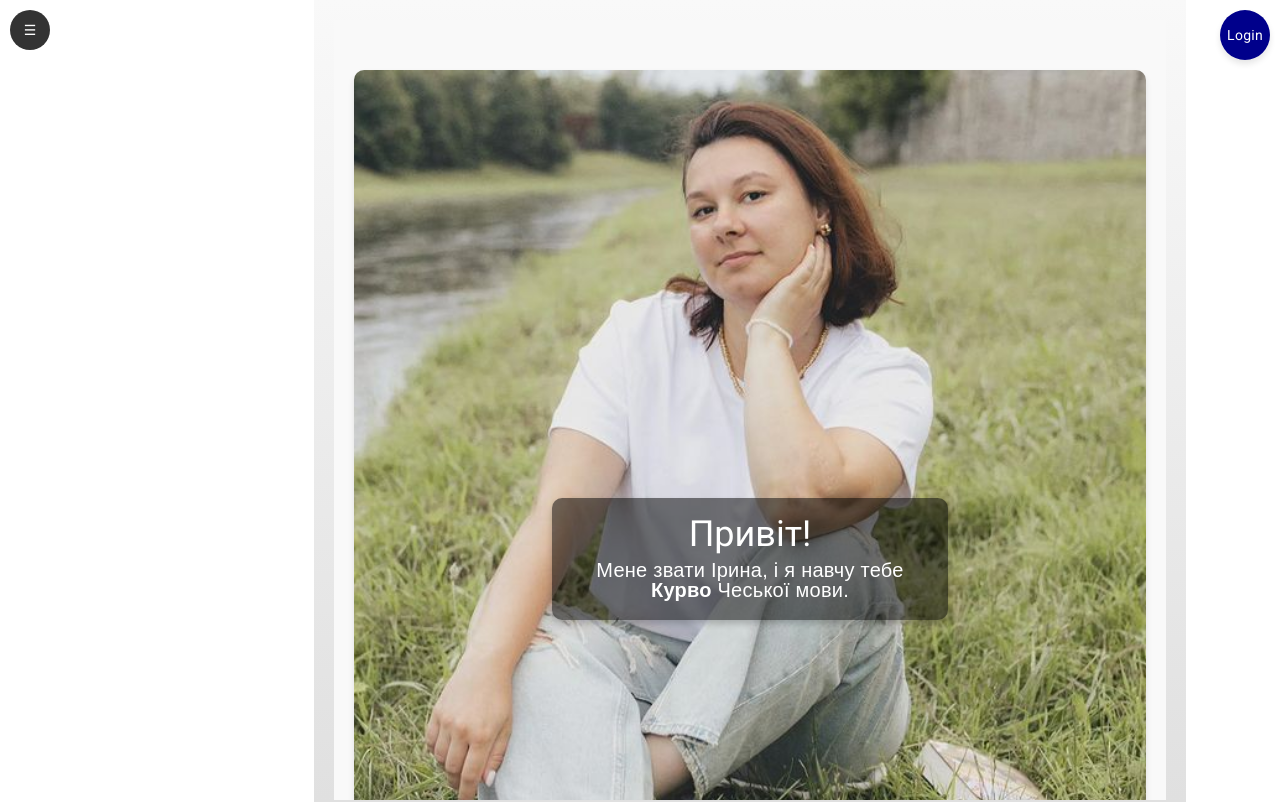
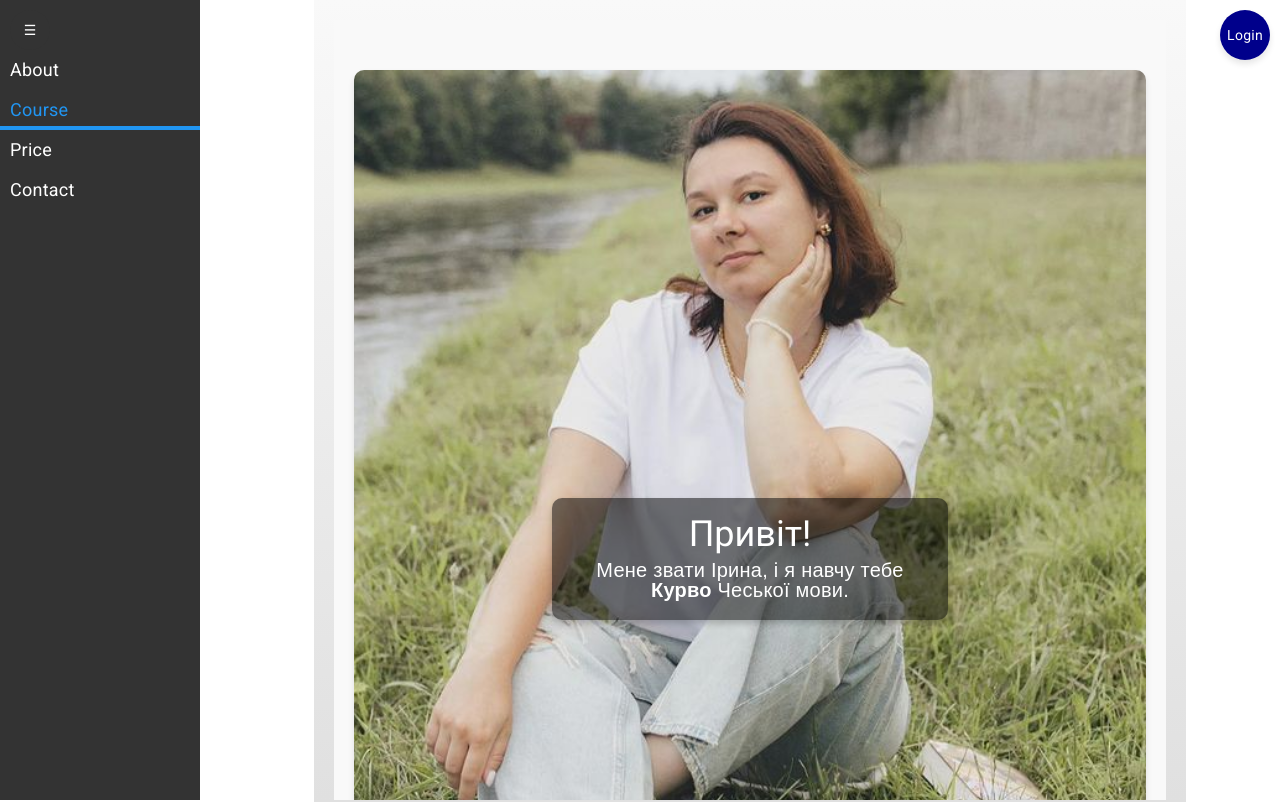
Before and after one commit to YuriiSmal/FrontApp, an Angular app: page /presentation in a window 1280 px wide. Shown: the top 802 px of the page. Built offline with nearby package versions, Linux system fonts and the light colour scheme.

Commit message:
New Try 100500

```diff
--- a/src/app/presentation/presentation.component.css
+++ b/src/app/presentation/presentation.component.css
@@ -28,7 +28,7 @@ body {
     height: 100%;
     background-color: #333;
     padding-top: 50px;
-    transform: translateX(-100%); /* Sidebar ховається за замовчуванням */
+    transform: translateX(0); /* Sidebar ховається за замовчуванням */
     transition: transform 0.3s ease-in-out;
     z-index: 1000;
 }
```
